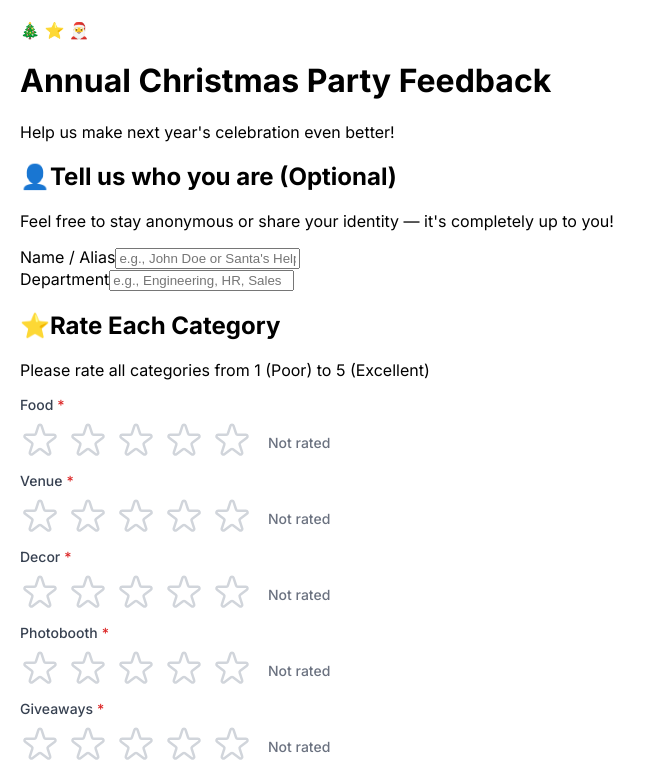
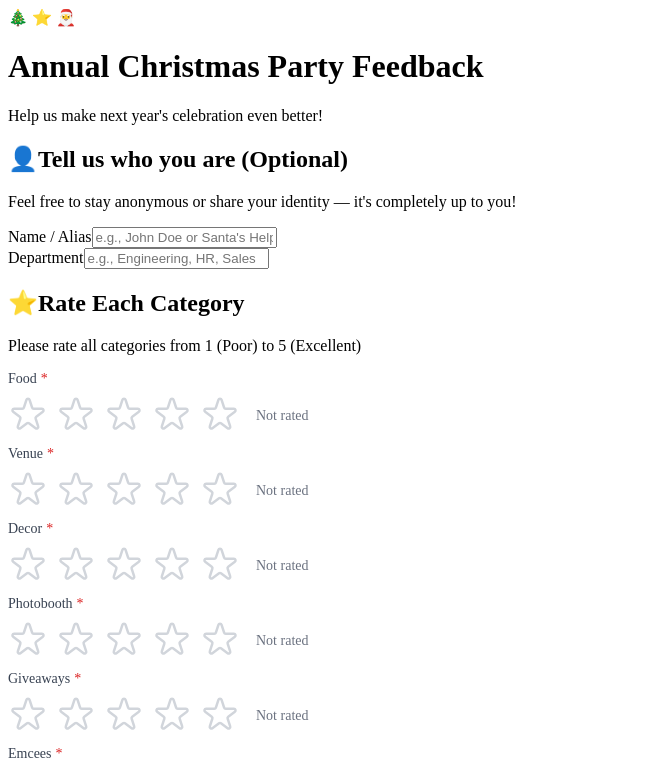
Before and after one commit to tildemark/event-feedback, a Next.js app: page / in a window 1280 px wide. Shown: the top 770 px of the page, without its empty margins (0-668 px from the left). Built offline with nearby package versions, Linux system fonts and the light colour scheme; no server answers; the database is empty.

Commit message:
Remove CSS completely - NO STYLING

```diff
--- a/app/layout.tsx
+++ b/app/layout.tsx
@@ -1,8 +1,4 @@
 import type { Metadata } from "next";
-import { Inter } from "next/font/google";
-import "./globals.css";
-
-const inter = Inter({ subsets: ["latin"] });
 
 export const metadata: Metadata = {
   title: "Annual Christmas Party Feedback",
@@ -16,7 +12,7 @@
 }>) {
   return (
     <html lang="en">
-      <body className={inter.className}>{children}</body>
+      <body>{children}</body>
     </html>
   );
 }
```
